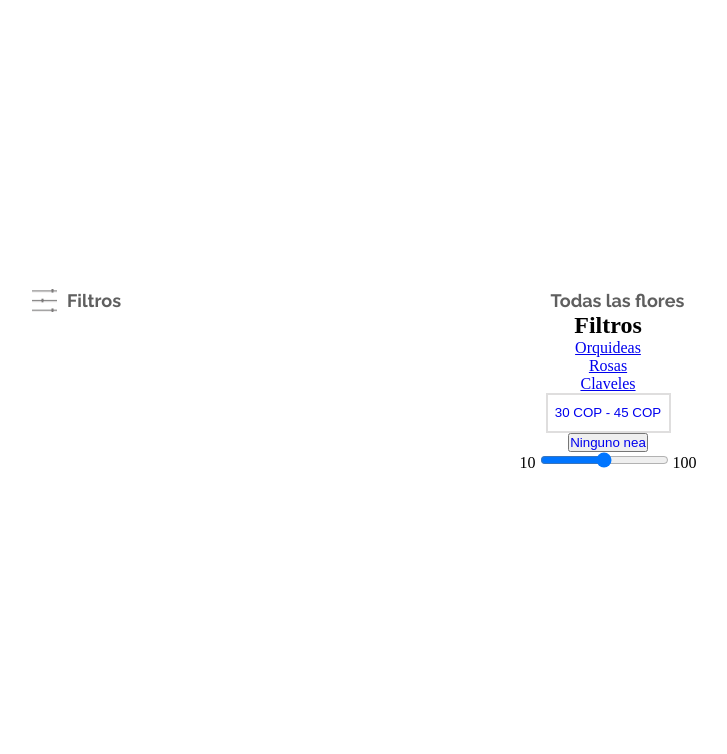
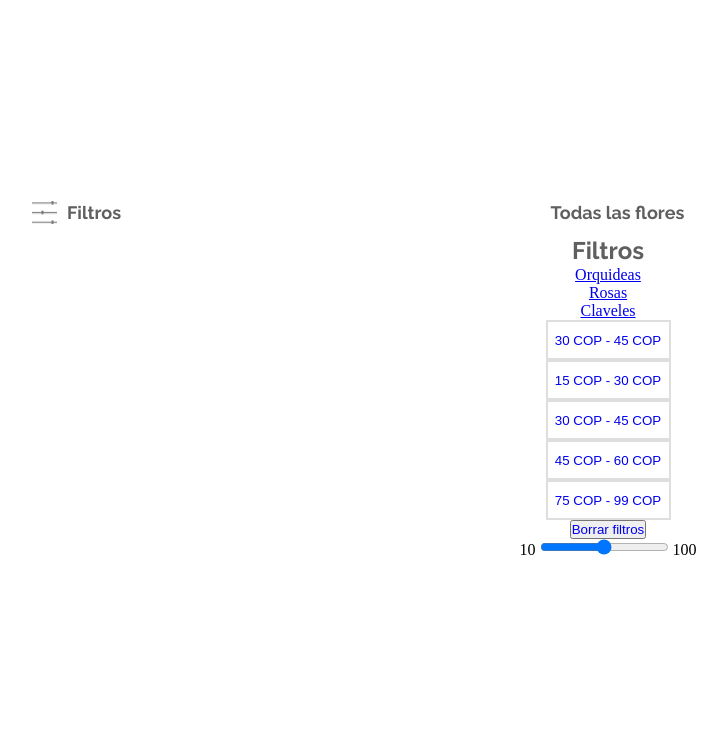
Before and after one commit to isabellajordan/jordan-bedoya-taller2, a Node server app: template views/store.handlebars in a window 1280 px wide. Shown: the part 780-1534 px from the top of the page, without its empty margins (32-759 px from the left). Run offline with Node 20, Linux system fonts and the light colour scheme; the template is opened without the code that fills it, so the values that code supplies are empty; style sheets or scripts are compiled from the project's sources; some libraries are stand-ins or nearby versions.

Commit message:
Se ponen mas filtros

```diff
--- a/public/js/carrito.js
+++ b/public/js/carrito.js
@@ -81,8 +81,8 @@ botonesAgregarProducto.forEach(botonProducto => {
 });
 
 
-var total = document.querySelector('.total-producto');
-var subtotal = document.querySelector('.subtotal-producto');
+var total = document.querySelector('.app__resumenContenedor__total');
+var subtotal = document.querySelector('.app__resumenContenedor__totalNum');
 
 
 
--- a/public/style/store.scss
+++ b/public/style/store.scss
@@ -31,7 +31,7 @@ html {
   font-style: normal;
   line-height: normal;
   // font-size: 18px;
-  width: 200px;
+  width: 270px;
   height: 50px;
   background-color: rgba(0, 0, 0, 0);
   border: 2px solid #ffa38f;
@@ -62,6 +62,16 @@ html {
   justify-content: flex-start;
   align-content: flex-start;
   align-items: center;
+
+h2{
+  font-family: "Raleway", sans-serif;
+  font-style: normal;
+font-weight: bold;
+font-size: 24px;
+line-height: 30px;
+color: $colorTitulos;
+margin-top: 12px;
+}
 
   &__banner {
     width: 100%;
--- a/views/store.handlebars
+++ b/views/store.handlebars
@@ -106,8 +106,28 @@
         <button class="app__tienda__precio">
             <a href="/store?rango=30 COP - 45 COP">30 COP - 45 COP</a>
         </button>
+
+         <button class="app__tienda__precio">
+            <a href="/store?rango=15 COP - 30 COP">15 COP - 30 COP</a>
+        </button>
+
+        <button class="app__tienda__precio">
+            <a href="/store?rango=30 COP - 45 COP">30 COP - 45 COP</a>
+        </button>
+
+            <button class="app__tienda__precio">
+            <a href="/store?rango=45 COP - 60 COP">45 COP - 60 COP</a>
+        </button>
+
+         <button class="app__tienda__precio">
+            <a href="/store?rango=75 COP - 99 COP">75 COP - 99 COP</a>
+        </button>
+
+
+
+
           <button class="app__tienda__eliminarF">
-            <a href="/store">Ninguno nea</a>
+            <a href="/store">Borrar filtros</a>
         </button>
 
 <div class="app__tienda__altura">
@@ -138,7 +158,7 @@
 
                 </a>
 
-                <button name="{{nombre}}" class="producto__agregar">Agregar</button>
+                <button id="boton" name="{{nombre}}" class="producto__agregar">Agregar</button>
 
             </div>
             {{/each}}
```
Also changed, not shown: public/style/bag.scss (+34 -1 lines), views/bag.handlebars (+26 -7 lines).
